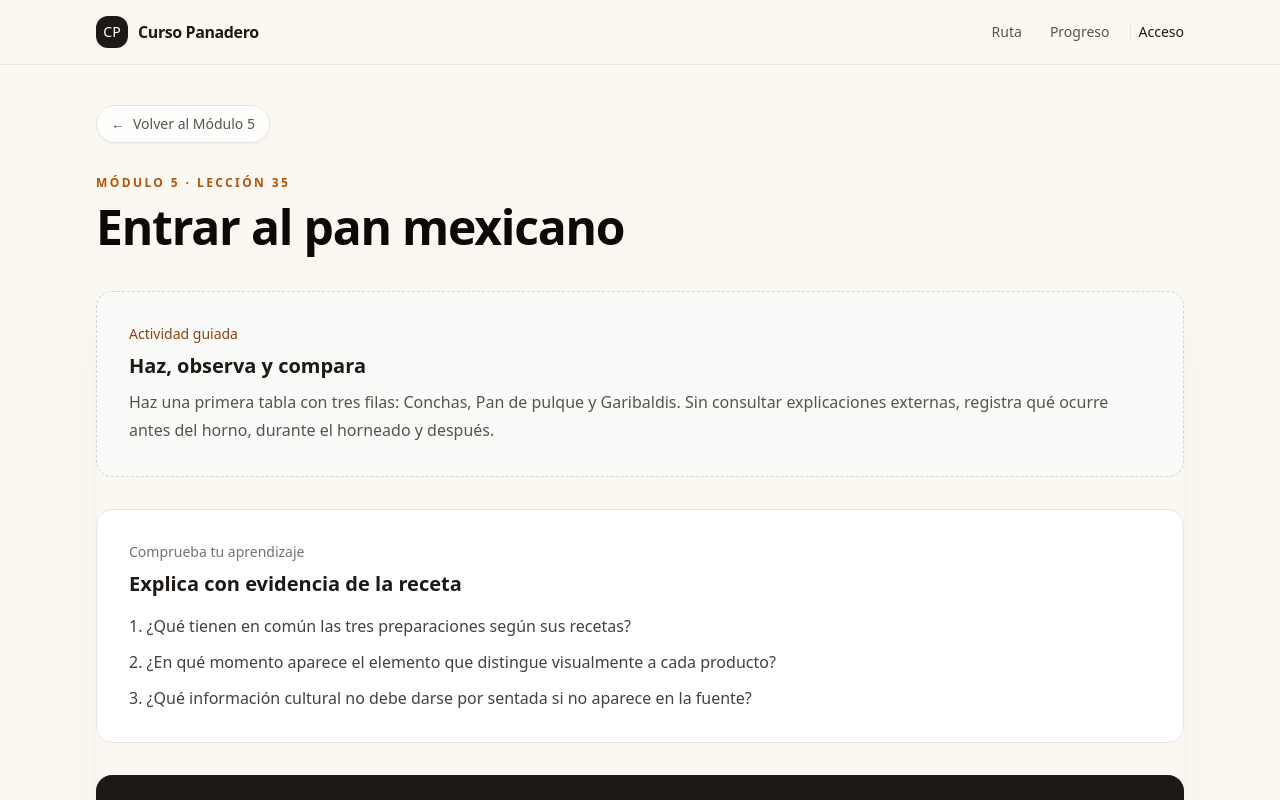
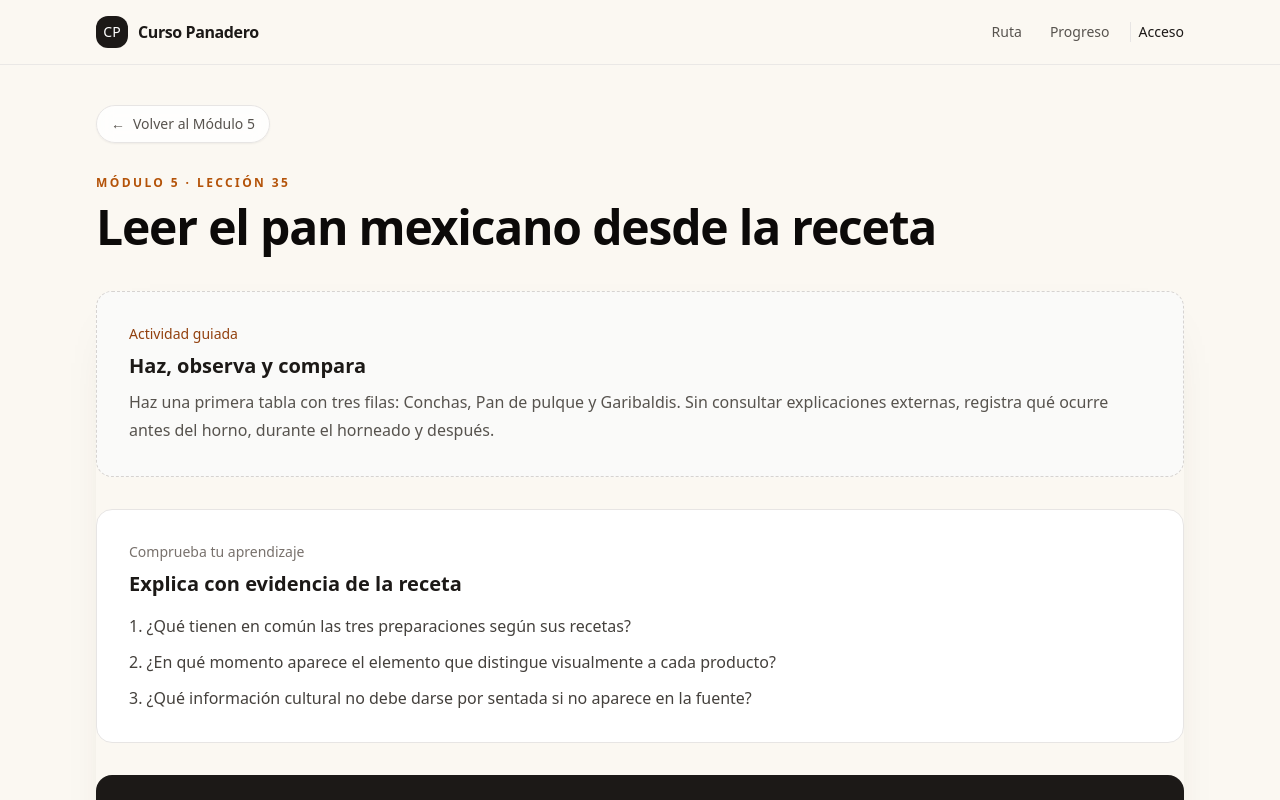
Before and after one commit to Drworm82/CursoPanadero, a Next.js app: page /leccion-entrar-al-pan-mexicano in a window 1280 px wide. Shown: the top 800 px of the page. Built offline with nearby package versions, Linux system fonts and the light colour scheme; no server answers.

Commit message:
Align lesson 35 framing

```diff
--- a/pages/leccion-entrar-al-pan-mexicano.js
+++ b/pages/leccion-entrar-al-pan-mexicano.js
@@ -2,7 +2,7 @@ import CourseShell from '../components/course/CourseShell';
 
 const lesson = {
   number: '35',
-  title: 'Entrar al pan mexicano',
+  title: 'Leer el pan mexicano desde la receta',
   eyebrow: 'Módulo 5 · Lección 35',
   backHref: '/modulo-5',
 };
```
